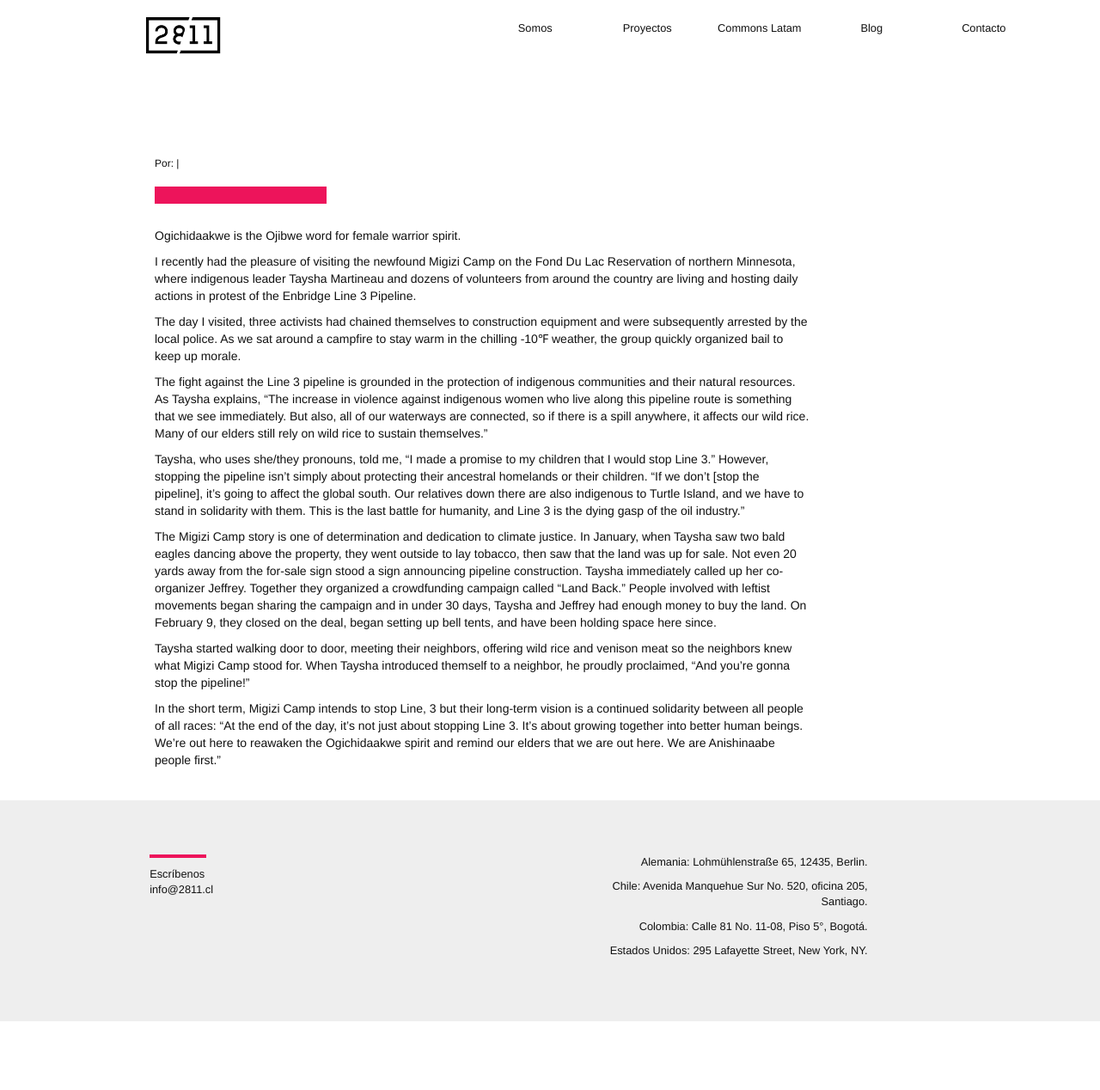
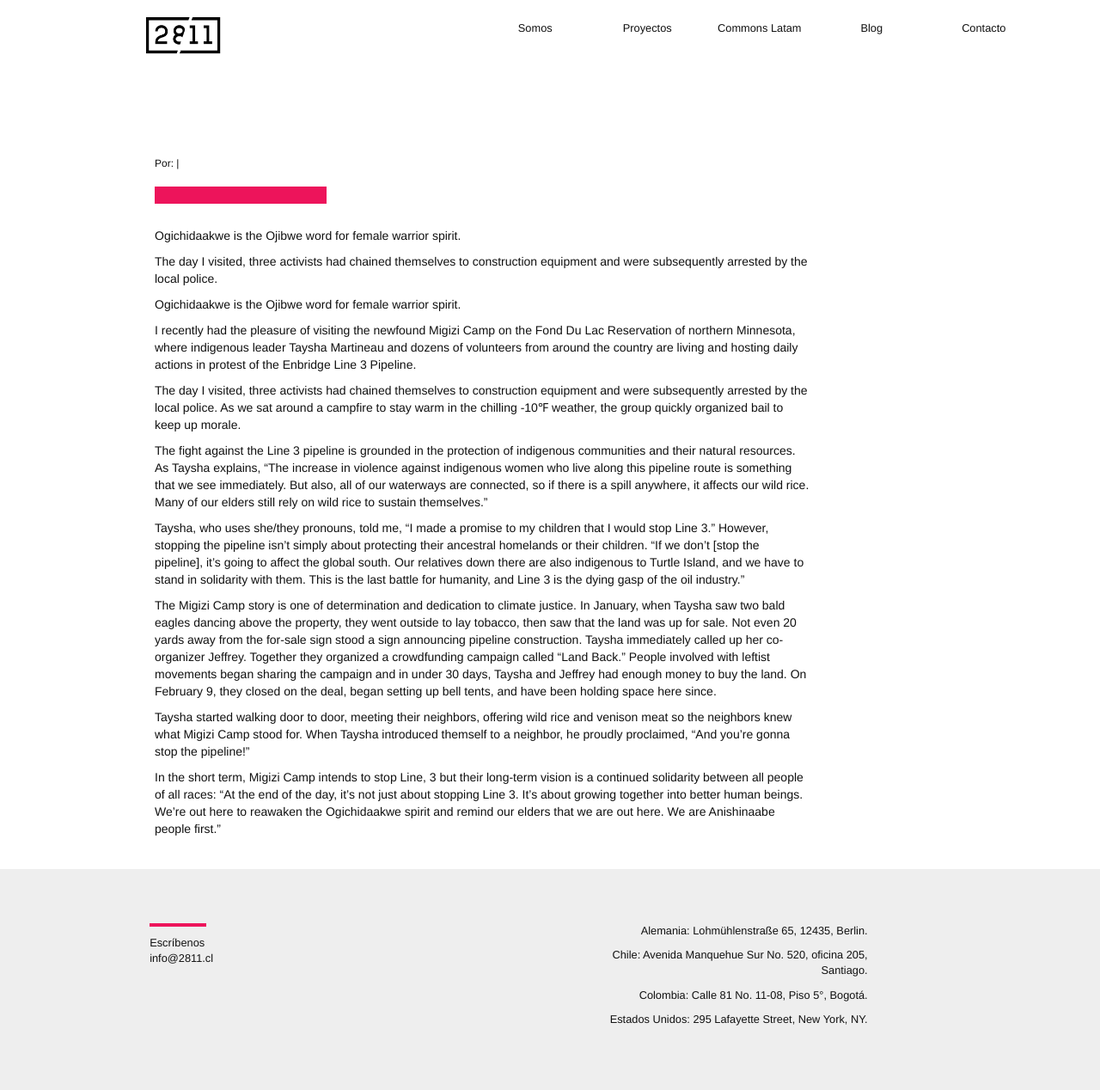
Before and after one commit to 2811Chile/2811Chile.github.io, a Jekyll site: the page built from _posts/2021-04-06-migizi-camp-vs-line-3-the-last-battle-for-humanity.markdown, in a window 1280 px wide. Shown: the whole page at 86% size. Built offline with Jekyll 4.4.1, drawn with Linux system fonts in a browser that asks for light colours; nearby versions of some CDN libraries; some web fonts are replaced; our own code applies the rules of GitHub Pages for plain Markdown files; before the commit the page ends 1188 px from its top, so only the background shows below that.

Commit message:
Updated Migizi Camp Vs Line 3 The Last Battle For Humanity

```diff
--- a/_posts/2021-04-06-migizi-camp-vs-line-3-the-last-battle-for-humanity.markdown
+++ b/_posts/2021-04-06-migizi-camp-vs-line-3-the-last-battle-for-humanity.markdown
@@ -13,7 +13,11 @@ excerpt_separator: "<!--mas-->"
 
 Ogichidaakwe is the Ojibwe word for female warrior spirit.
 
+The day I visited, three activists had chained themselves to construction equipment and were subsequently arrested by the local police.
+
 <!--mas-->
+
+Ogichidaakwe is the Ojibwe word for female warrior spirit.
 
 I recently had the pleasure of visiting the newfound Migizi Camp on the Fond Du Lac Reservation of northern Minnesota, where indigenous leader Taysha Martineau and dozens of volunteers from around the country are living and hosting daily actions in protest of the Enbridge Line 3 Pipeline.
 
```
